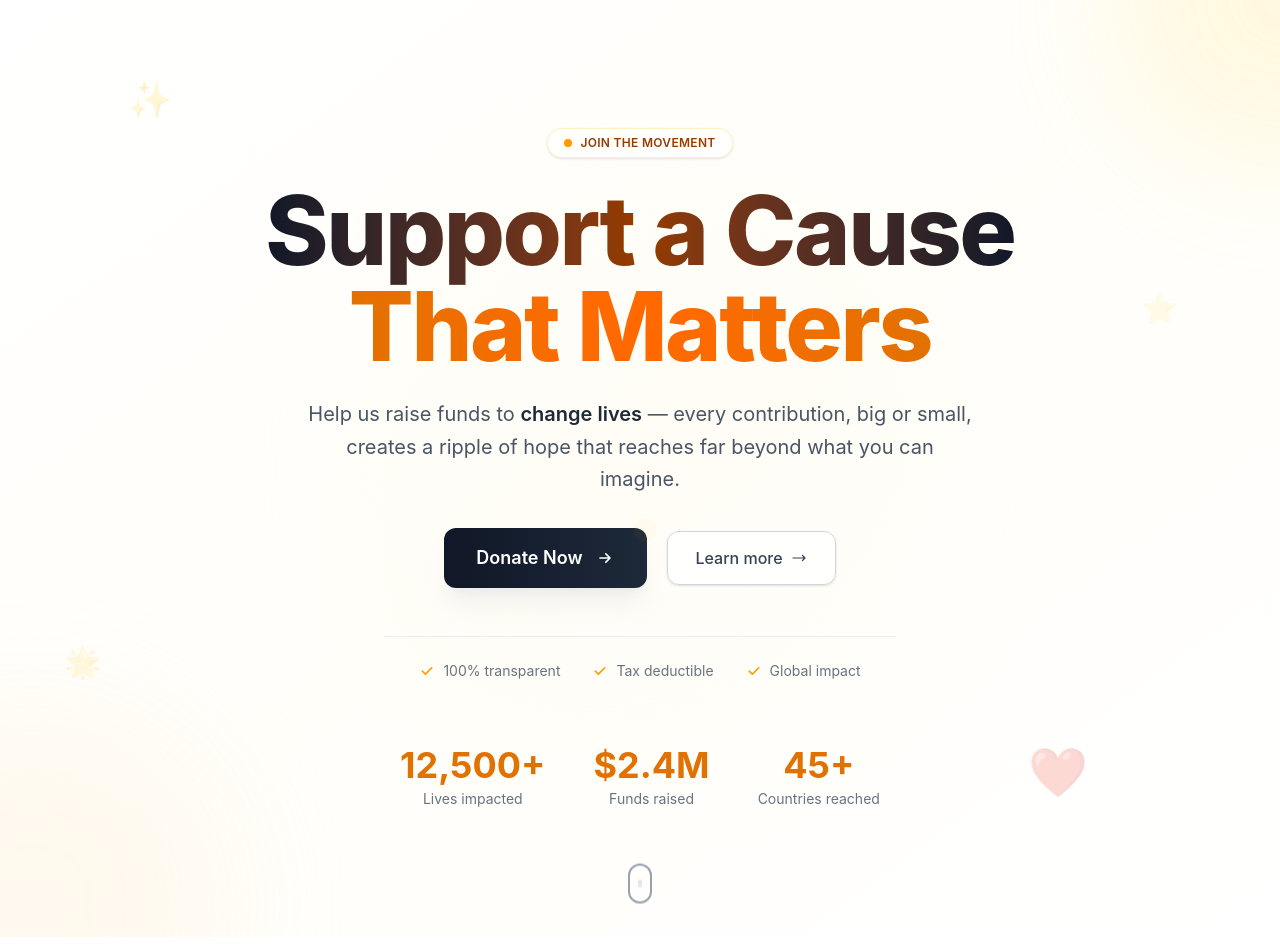
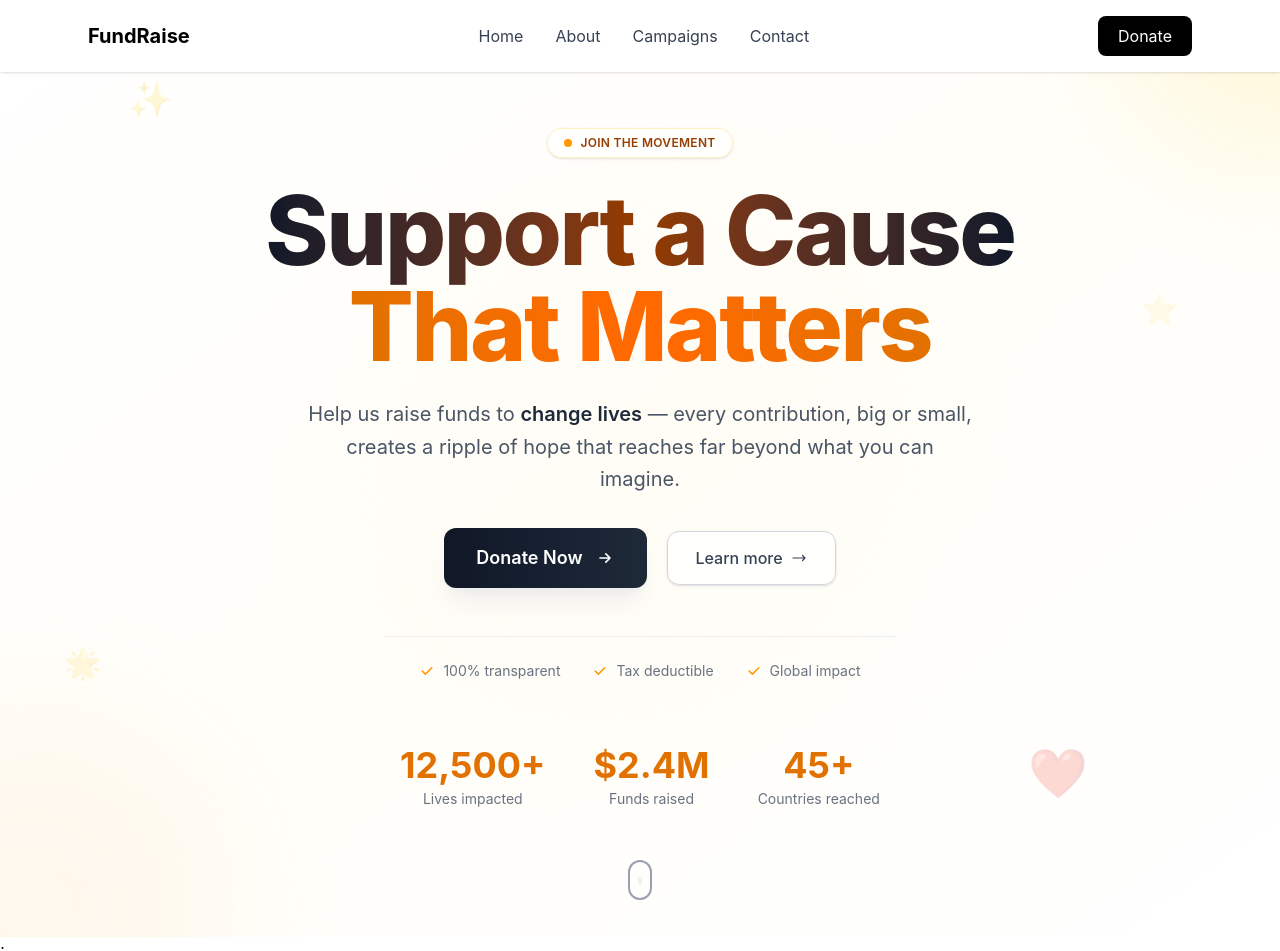
Before and after one commit to Dana-Codes/fundraiser_website, a React (Vite) app: page / in a window 1280 px wide. Shown: the top 951 px of the page. Built offline with nearby package versions, Linux system fonts and the light colour scheme.

Commit message:
Added responsive navbar

```diff
--- a/src/App.jsx
+++ b/src/App.jsx
@@ -1,7 +1,11 @@
+import Navbar from "./components/Navbar";
 import Home from "./pages/Home";
 
 function App() {
-  return <Home />;
+  return <>
+  <Home />;
+  <Navbar />
+  </>
 }
 
 export default App;
--- /dev/null
+++ b/src/components/Navbar.jsx
@@ -0,0 +1,24 @@
+export default function Navbar() {
+  return (
+    <nav className="w-full fixed top-0 left-0 bg-white shadow-sm z-50">
+      <div className="max-w-6xl mx-auto px-6 py-4 flex justify-between items-center">
+
+        {/* LOGO */}
+        <h1 className="text-xl font-bold">FundRaise</h1>
+
+        {/* NAV LINKS */}
+        <ul className="hidden md:flex gap-8 text-gray-700">
+          <li className="hover:text-black cursor-pointer">Home</li>
+          <li className="hover:text-black cursor-pointer">About</li>
+          <li className="hover:text-black cursor-pointer">Campaigns</li>
+          <li className="hover:text-black cursor-pointer">Contact</li>
+        </ul>
+
+        {/* CTA BUTTON */}
+        <button className="bg-black text-white px-5 py-2 rounded-lg hover:bg-gray-800 transition">
+          Donate
+        </button>
+      </div>
+    </nav>
+  );
+}
```
